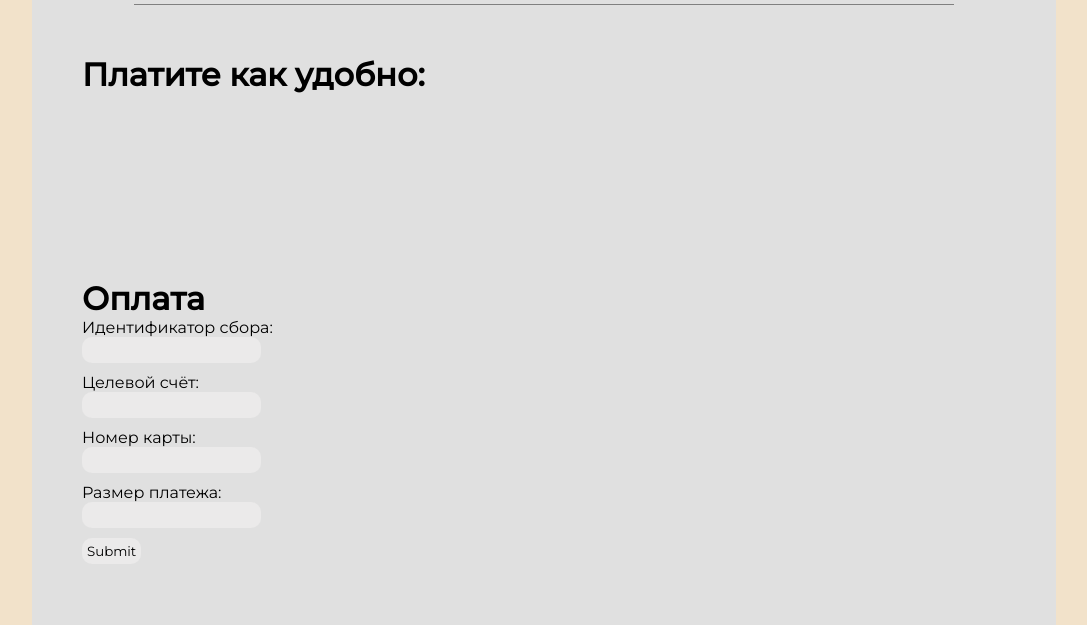
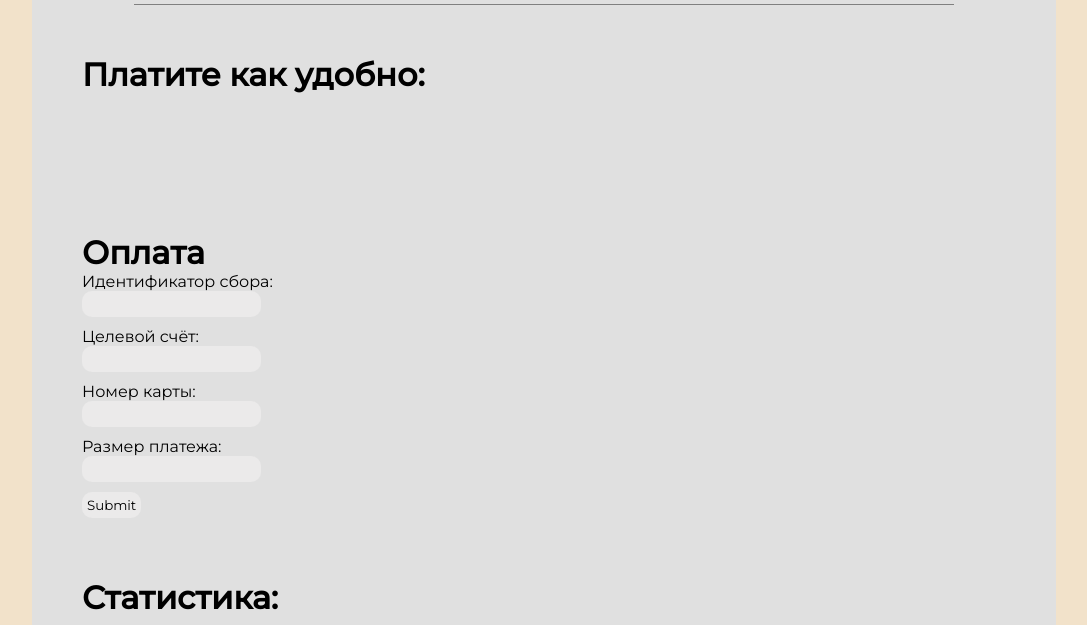
Before and after one commit to serrcel/SpidvagonFond, a PHP site: page / in a window 1280 px wide. Shown: the part 746-1371 px from the top of the page, without its empty margins (96-1183 px from the left). Run offline with PHP 8.4, Linux system fonts and the light colour scheme; data that the repository does not hold is empty.

Commit message:
Некоторые изменения
Оплата стала ближе к банкам и шапка ведет на главную страницу

```diff
--- a/Style.css
+++ b/Style.css
@@ -358,7 +358,7 @@ input {
 
 .PaymentFormCase{
 	position: relative;
-	margin-top: 20%;
+	margin-top: 15%;
 }
 .bankCheckBut{
 	margin-top: 7px;
--- a/index.php
+++ b/index.php
@@ -26,7 +26,7 @@
 
 	<!-- Шапка -->
 	<header>
-		<img class="logo" src="hat.png">
+		<a href = "/SpidvagonFond" ><img class="logo" src="hat.png"></a>
 		<nav>
 			<ul class="navlinks">
 				<li><a href = "#Ggoal">Список сборов</a></li>
```
